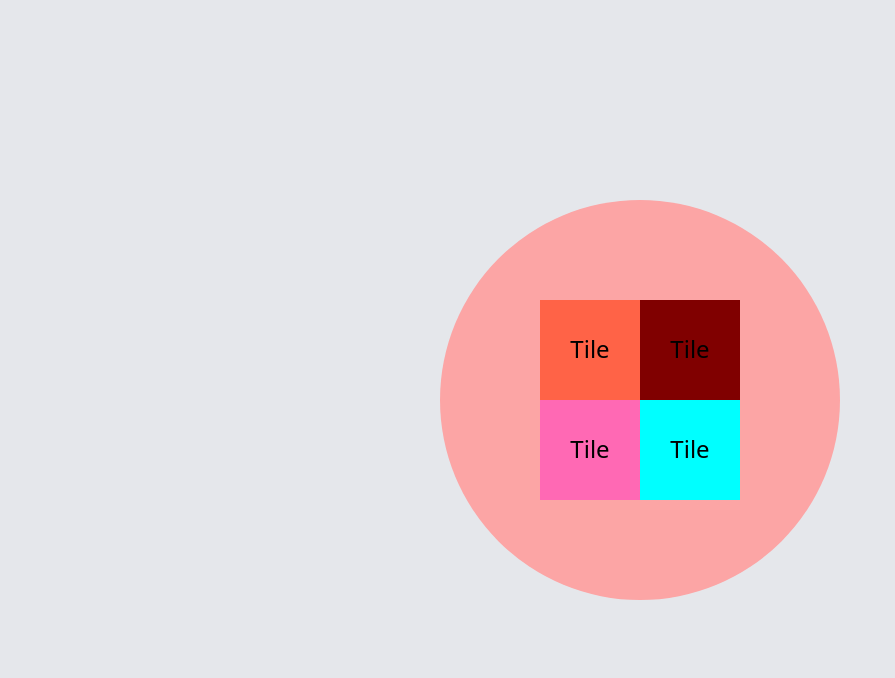
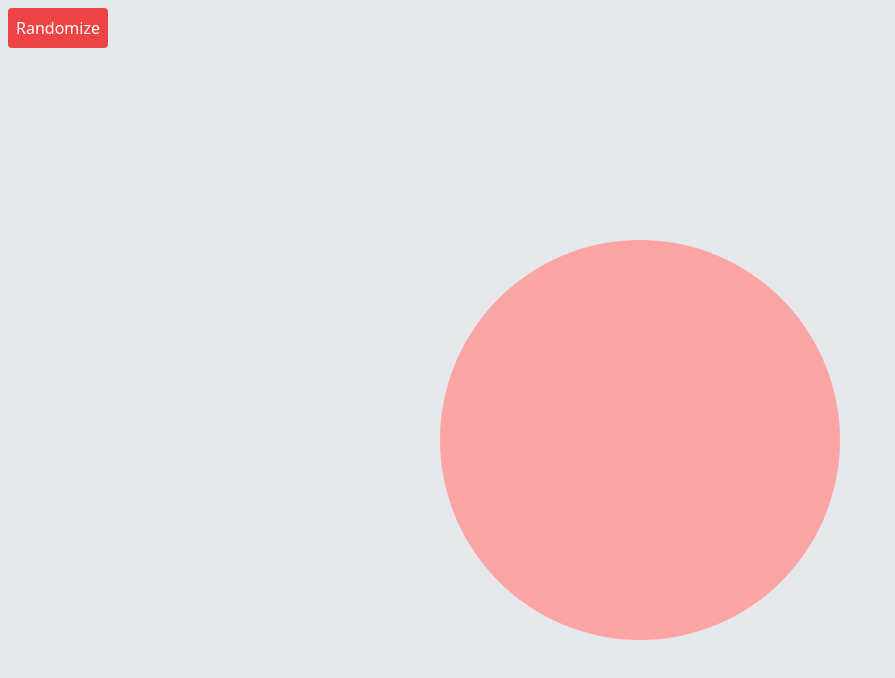
Before and after one commit to Case09/svezul, a SvelteKit app: page / in a window 1280 px wide. Shown: the top 678 px of the page, without its empty margins (0-895 px from the left). Built offline with nearby package versions, Linux system fonts and the light colour scheme.

Commit message:
Randomize tile color

```diff
--- a/src/lib/components/FactoryTile.svelte
+++ b/src/lib/components/FactoryTile.svelte
@@ -1,13 +1,13 @@
 <script lang="ts">
 	import Tile from './Tile.svelte';
+	import azulStore from '$lib/stores/index';
 </script>
 
 <div class="factory-tile bg-red-300 w-[400px] h-[400px] flex justify-center items-center">
 	<div class="tiles">
-		<Tile color="tomato" />
-		<Tile color="maroon" />
-		<Tile color="hotpink" />
-		<Tile color="aqua" />
+		{#each $azulStore.tiles as tile}
+			<Tile color={tile} />
+		{/each}
 	</div>
 </div>
 
--- a/src/lib/stores/index.ts
+++ b/src/lib/stores/index.ts
@@ -1,5 +1,11 @@
 import { writable } from 'svelte/store';
 
-interface AzulStore {}
+interface AzulStore {
+	tiles: string[];
+}
 
-const azulStore = writable(<AzulStore>{});
+const azulStore = writable(<AzulStore>{
+	tiles: []
+});
+
+export default azulStore;
--- a/src/routes/+page.svelte
+++ b/src/routes/+page.svelte
@@ -1,8 +1,23 @@
-<script>
+<script lang="ts">
 	import FactoryTile from '$lib/components/FactoryTile.svelte';
+	let colors = ['red', 'blue', 'green', 'yellow'];
+	import azulStore from '$lib/stores/index';
+
+	function handleRandomizeClick(e: Event): void {
+		const numberOfTiles = 4;
+		let tiles = [];
+		for (let i = 0; i < numberOfTiles; i++) {
+			const idx = Math.floor(Math.random() * 4);
+			tiles.push(colors[idx]);
+		}
+		$azulStore.tiles = tiles;
+	}
 </script>
 
 <div class="board-container p-2 h-screen w-screen">
+	<button class="p-2 rounded bg-red-500 text-white" on:click={handleRandomizeClick}
+		>Randomize</button
+	>
 	<div class="board w-full h-full flex items-center justify-center text-5xl">
 		<FactoryTile />
 	</div>
```
